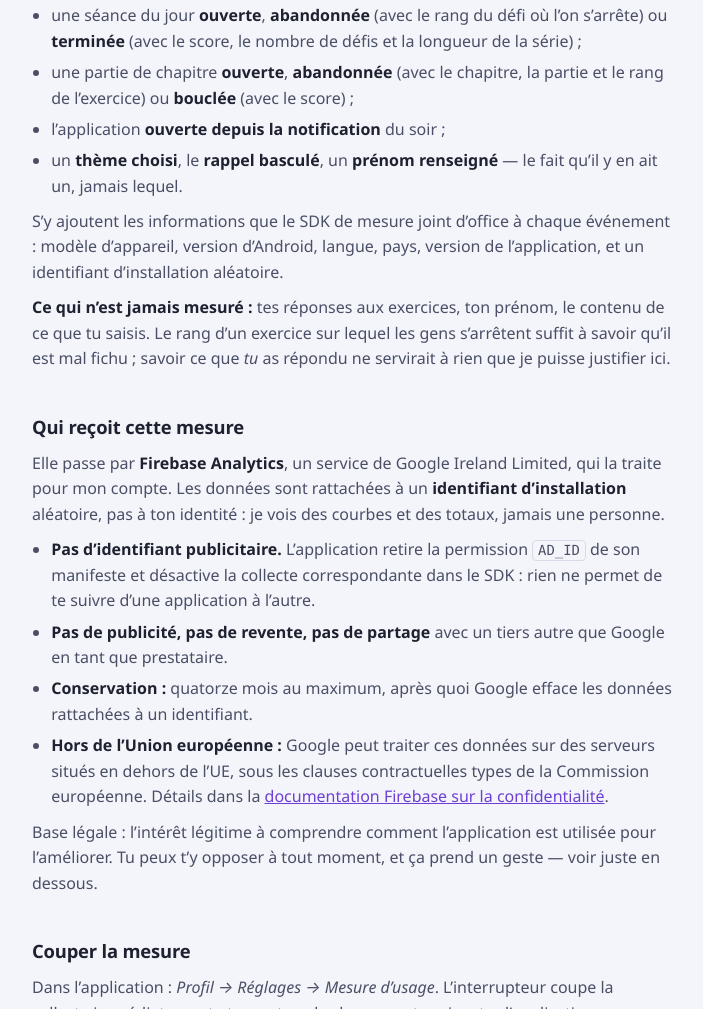
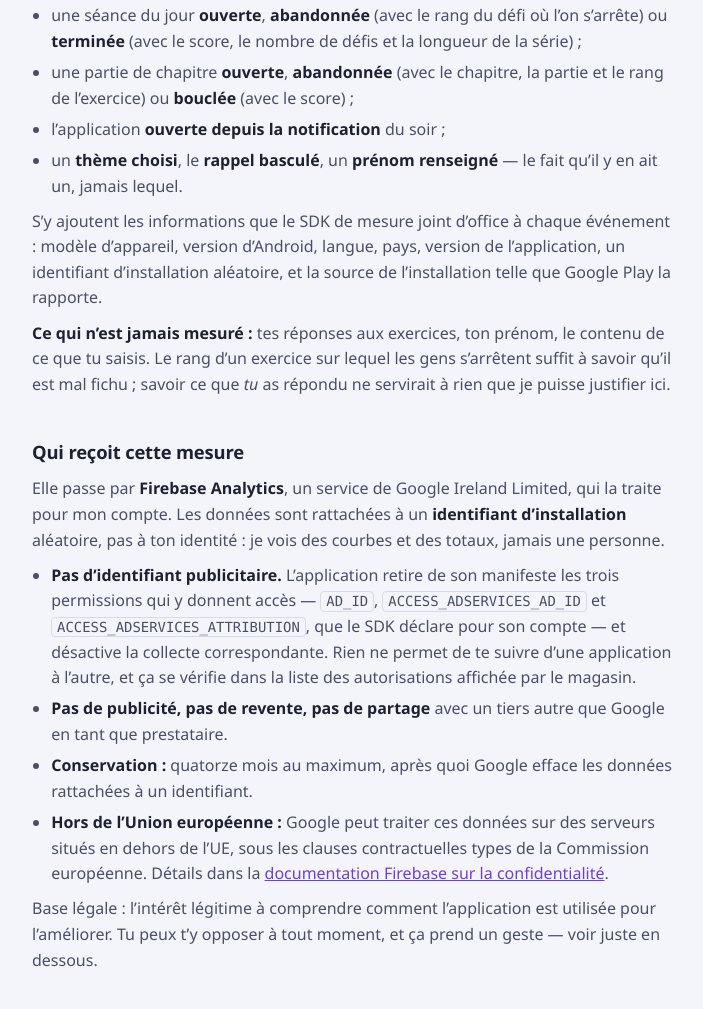
Before and after one commit to Namirop/trace-legal, a plain HTML site: page index.html in a window 1280 px wide. Shown: the part 829-1838 px from the top of the page, without its empty margins (288-991 px from the left). Drawn offline with Linux system fonts and the light colour scheme.

Commit message:
Add files via upload

```diff
--- a/index.html
+++ b/index.html
@@ -173,7 +173,8 @@
   <p>
     S’y ajoutent les informations que le SDK de mesure joint d’office à chaque
     événement : modèle d’appareil, version d’Android, langue, pays, version de
-    l’application, et un identifiant d’installation aléatoire.
+    l’application, un identifiant d’installation aléatoire, et la source de
+    l’installation telle que Google Play la rapporte.
   </p>
   <p>
     <strong>Ce qui n’est jamais mesuré :</strong> tes réponses aux exercices,
@@ -190,10 +191,13 @@
     je vois des courbes et des totaux, jamais une personne.
   </p>
   <ul>
-    <li><strong>Pas d’identifiant publicitaire.</strong> L’application retire la
-      permission <code>AD_ID</code> de son manifeste et désactive la collecte
-      correspondante dans le SDK : rien ne permet de te suivre d’une application
-      à l’autre.</li>
+    <li><strong>Pas d’identifiant publicitaire.</strong> L’application retire de
+      son manifeste les trois permissions qui y donnent accès —
+      <code>AD_ID</code>, <code>ACCESS_ADSERVICES_AD_ID</code> et
+      <code>ACCESS_ADSERVICES_ATTRIBUTION</code>, que le SDK déclare pour son
+      compte — et désactive la collecte correspondante. Rien ne permet de te
+      suivre d’une application à l’autre, et ça se vérifie dans la liste des
+      autorisations affichée par le magasin.</li>
     <li><strong>Pas de publicité, pas de revente, pas de partage</strong> avec un
       tiers autre que Google en tant que prestataire.</li>
     <li><strong>Conservation :</strong> quatorze mois au maximum, après quoi
```
